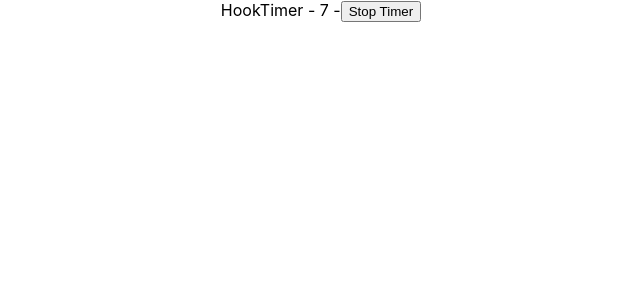
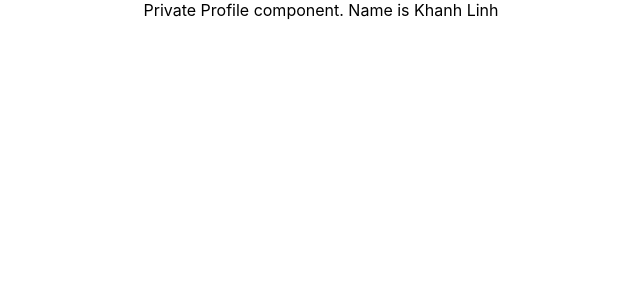
Before and after one commit to LazyyNguyen/typescript-learn, a React (Create React App) app: page / in a window 1280 px wide. Shown: the top 300 px of the page, without its empty margins (319-959 px from the left). Built offline with nearby package versions, Linux system fonts and the light colour scheme.

Commit message:
component pro

```diff
--- a/src/App.tsx
+++ b/src/App.tsx
@@ -1,11 +1,12 @@
 import React from 'react';
 import './App.css';
-import {MutableRef} from './components/ref/MutableRef'
+import { Private } from './components/auth/Private';
+import { Profile } from './components/auth/Profile';
 function App() {
 
   return (
     <div className="App">
-      <MutableRef/>
+      <Private isLoggedIn={true} component={Profile}/>
     </div>
   );
 }
--- /dev/null
+++ b/src/components/auth/Login.tsx
@@ -0,0 +1,3 @@
+export const Login = () =>{
+    return <div>Please login continue</div>;
+}
--- /dev/null
+++ b/src/components/auth/Private.tsx
@@ -0,0 +1,14 @@
+import {Login} from './Login';
+import {ProfileProps} from './Profile'
+type PrivateProps = {
+    isLoggedIn: boolean,
+    component: React.ComponentType<ProfileProps>
+}
+
+export const Private = ({isLoggedIn, component: Component}:PrivateProps) =>{
+    if(isLoggedIn){
+        return <Component name='Khanh Linh'/>
+    }else{
+        return <Login/>
+    }
+}
--- /dev/null
+++ b/src/components/auth/Profile.tsx
@@ -0,0 +1,9 @@
+export type ProfileProps = {
+    name: string
+}
+
+export const Profile = ({name}:ProfileProps) =>{
+    return <div>Private Profile component.
+        Name is {name}
+    </div>
+}
```
